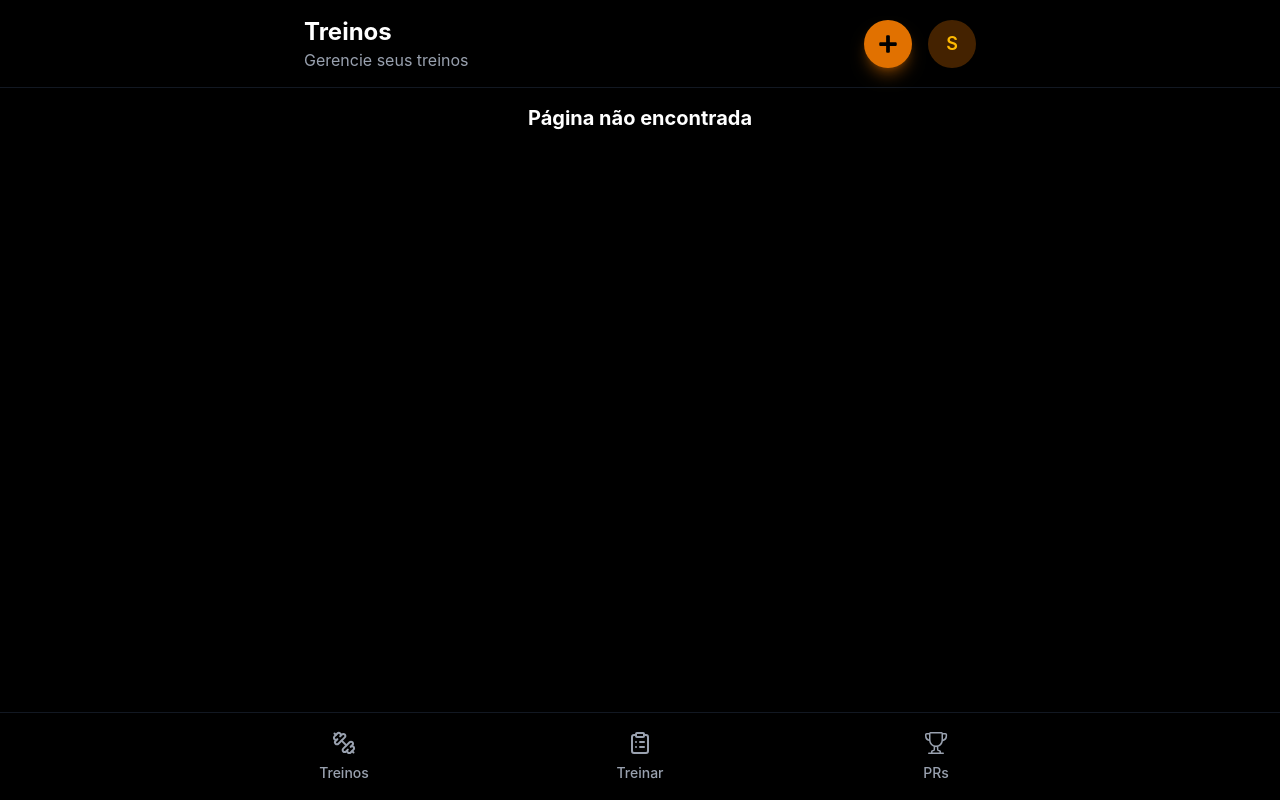
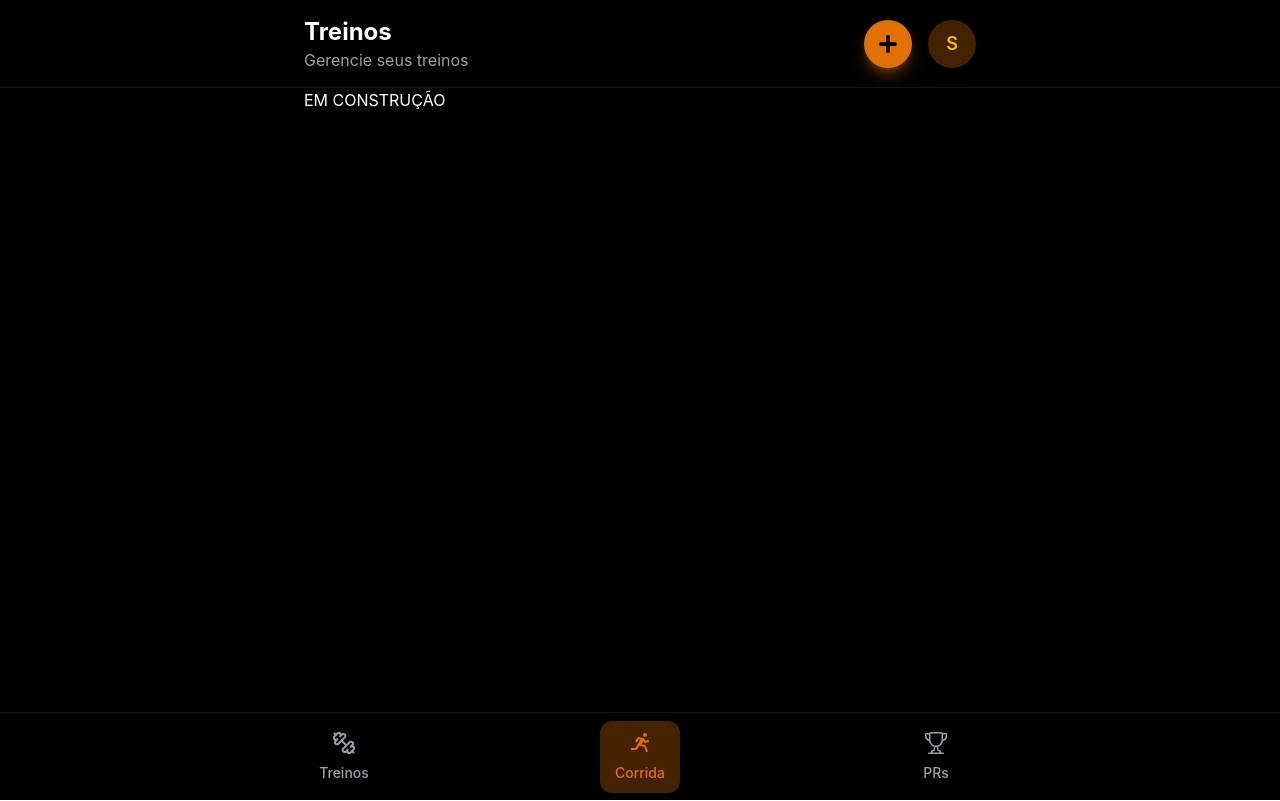
Before and after one commit to MariaJuliaAS/my_workouts_frontend, a React (Vite) app: page /corrida in a window 1280 px wide. Built offline with nearby package versions, Linux system fonts and the light colour scheme; sample sign-in values are in the browser's storage.

Commit message:
Troca tela de workout para run

```diff
--- a/src/components/nav/index.tsx
+++ b/src/components/nav/index.tsx
@@ -1,5 +1,5 @@
+import { BiRun } from "react-icons/bi";
 import { GoTrophy } from "react-icons/go";
-import { LuClipboardList } from "react-icons/lu";
 import { LuDumbbell } from "react-icons/lu";
 import { NavLink } from "react-router-dom";
 
@@ -15,9 +15,9 @@ export function Nav() {
                     <LuDumbbell size={24} className="" />
                     <p className="text-sm font-medium">Treinos</p>
                 </NavLink>
-                <NavLink to="/treinos" className={({ isActive }) => itemClass(isActive)}>
-                    <LuClipboardList size={24} className="" />
-                    <p className="text-sm font-medium">Treinar</p>
+                <NavLink to="/corrida" className={({ isActive }) => itemClass(isActive)}>
+                    <BiRun size={24} className="" />
+                    <p className="text-sm font-medium">Corrida</p>
                 </NavLink>
                 <NavLink to="/prs" className={({ isActive }) => itemClass(isActive)}>
                     <GoTrophy size={24} className="" />
--- a/src/pages/edit_workout/index.tsx
+++ b/src/pages/edit_workout/index.tsx
@@ -102,7 +102,6 @@ export function EditWorkout() {
                         reps: Number(ex.reps),
                         notes: ex.notes || ""
                     }
-                    // Only include id if it's a string (existing exercise from DB)
                     if (typeof ex.id === 'string') {
                         exercise.id = ex.id
                     }
--- a/src/pages/home/index.tsx
+++ b/src/pages/home/index.tsx
@@ -4,7 +4,7 @@ import { RiArrowRightSLine } from "react-icons/ri";
 import { NavLink, useNavigate } from "react-router-dom";
 import { api } from "../../api/api";
 
-interface WorkoutProps {
+export interface WorkoutProps {
     id: string;
     name: string;
     user_id: string;
--- /dev/null
+++ b/src/pages/run/index.tsx
@@ -0,0 +1,7 @@
+export function Run() {
+    return (
+        <div>
+            <h1 className="text-white">EM CONSTRUÇÃO</h1>
+        </div>
+    )
+}
--- a/src/pages/workout/index.tsx
+++ /dev/null
@@ -1,29 +0,0 @@
-import { NavLink } from "react-router-dom";
-
-export function Workout() {
-    const treinos: { nome: string; tam: number }[] = [];
-
-    return (
-        <div className="h-full w-full  sm:px-0 px-10 py-5">
-            <main className="w-full text-white flex justify-center h-full">
-                {treinos.length === 0 ? (
-                    <div className=" mt-16 flex items-center justify-center flex-col gap-4 border border-dashed border-gray-700 rounded-xl w-full max-w-md py-10 max-h-52">
-                        <span className="text-gray-400">Nenhum treino cadastrado ainda</span>
-                        <NavLink to="/treino/novo"
-                            className="bg-amber-600 px-4 h-10 rounded-lg flex items-center text-black cursor-pointer font-semibold transition-all duration-200 shadow-lg shadow-amber-600/40 hover:bg-amber-500 hover:scale-105">
-                            Crie seu primeiro treino
-                        </NavLink>
-                    </div>
-                ) : (
-                    <div className="flex items-center flex-col w-full overflow-y-auto gap-4">
-                        {treinos.map((t) => (
-                            <div className="w-full bg-neutral-950/70 border hover:border-amber-600/40 border-gray-800/60 cursor-pointer rounded-lg flex items-center justify-between px-4 py-3 group">
-                                <p>seus treinos aparecerão aqui</p>
-                            </div>
-                        ))}
-                    </div>
-                )}
-            </main>
-        </div>
-    )
-}
--- a/src/routes/index.tsx
+++ b/src/routes/index.tsx
@@ -1,7 +1,6 @@
 import { createBrowserRouter } from "react-router-dom";
 import { MainLayout } from "../layouts/MainLayout";
 import { Home } from "../pages/home";
-import { Workout } from "../pages/workout";
 import { WorkoutDetail } from "../pages/workout_detail";
 import { PRs } from "../pages/pr";
 import { NewWorkout } from "../pages/new_workout";
@@ -9,6 +8,7 @@ import { EditWorkout } from "../pages/edit_workout";
 import { Login } from "../pages/login";
 import { Register } from "../pages/register";
 import { PrivateRoutes } from "./privateRoutes";
+import { Run } from "../pages/run";
 
 
 export const router = createBrowserRouter([
@@ -30,9 +30,9 @@ export const router = createBrowserRouter([
                     </PrivateRoutes>
             },
             {
-                path: "treinos", element:
+                path: "corrida", element:
                     <PrivateRoutes>
-                        <Workout />
+                        <Run />
                     </PrivateRoutes>
             },
             {
```
